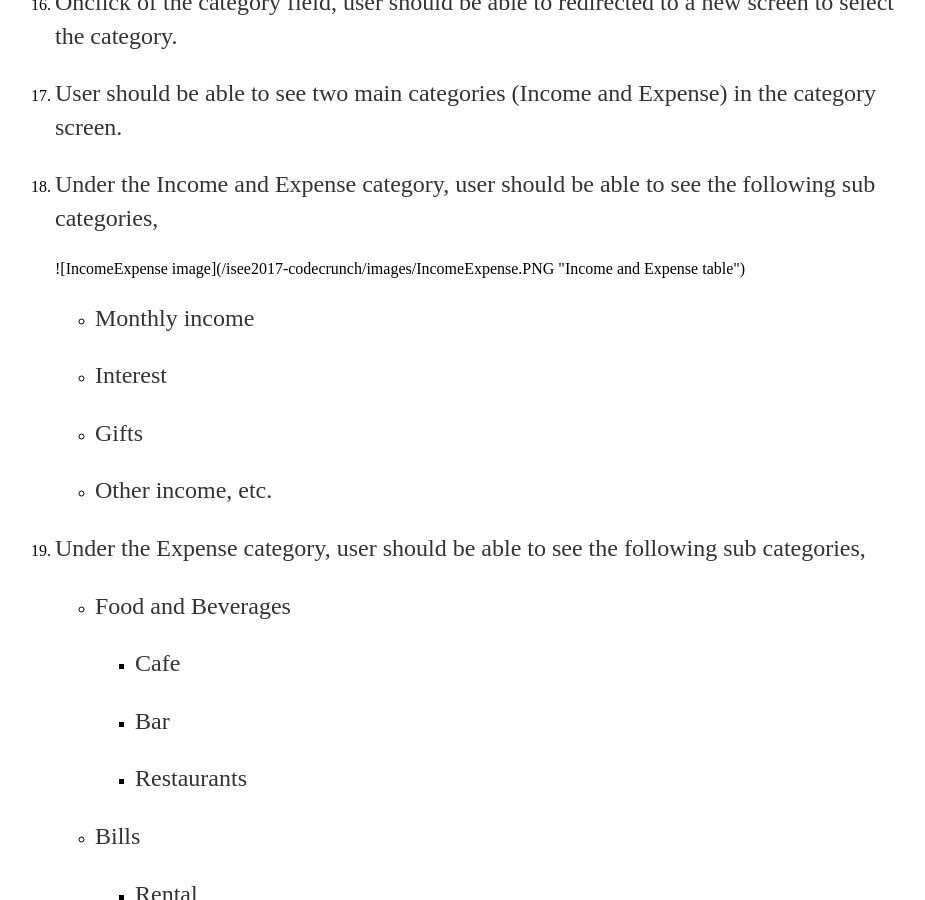
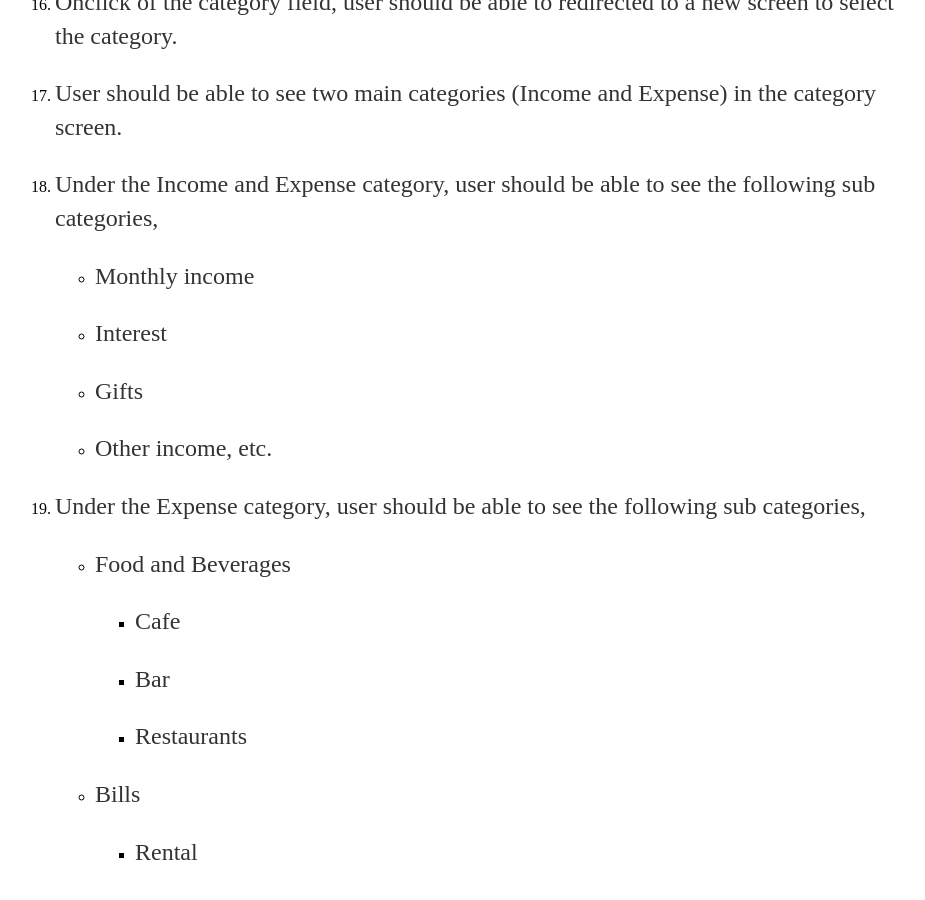
Before and after one commit to vinoth789/Money-tracker, a Jekyll site: the page built from docs/_posts/2017-05-02-UserStories.md, in a window 1280 px wide and 900 px high, scrolled down 3828 px. Shown: the whole window, without its empty margins (177-1102 px from the left). Built offline with Jekyll 4.4.1, drawn with Linux system fonts in a browser that asks for light colours; our own code applies the rules of GitHub Pages for plain Markdown files.

Commit message:
Update 2017-05-02-UserStories.md
test

```diff
--- a/docs/_posts/2017-05-02-UserStories.md
+++ b/docs/_posts/2017-05-02-UserStories.md
@@ -83,17 +83,15 @@
 <li><p>Amount field should only accept digits and periods. (Validation).</p></li>
 <li><p>Onclick of the category field, user should be able to redirected to a new screen to select the category.</p> </li>
 <li><p>User should be able to see two main categories (Income and Expense) in the category screen.</p></li>
-<li><p>Under the Income and Expense category, user should be able to see the following sub categories,</p></li>
-<span align="center">
-![IncomeExpense image]({{site.baseurl}}/images/IncomeExpense.PNG "Income and Expense table")
-</span>
+<li><p>Under the Income and Expense category, user should be able to see the following sub categories,</p>
+
 <div><ul>
 <li><p>Monthly income</p></li>
 <li><p>Interest</p></li>
 <li><p>Gifts</p></li>
 <li><p>Other income, etc.</p></li>
 </ul></div>
-
+</li>
 <li><p>Under the Expense category, user should be able to see the following sub categories,</p>
 <div><ul>
 <li><p>Food and Beverages</p>
@@ -141,6 +139,9 @@
 <li><p>User should be able to view his income vs expense in a bar graph based on the filters applied in the top section of the report screen.</p></li>
 </ol>
 </div>
+<span align="center">
+![IncomeExpense image]({{site.baseurl}}/images/IncomeExpense.PNG "Income and Expense table")
+</span>
 <p>Based on the above user stories we came up with the use case diagrams</p>
 <h2>Use case diagram for Login and Home screen :</h2>
 <span align="center">
```
